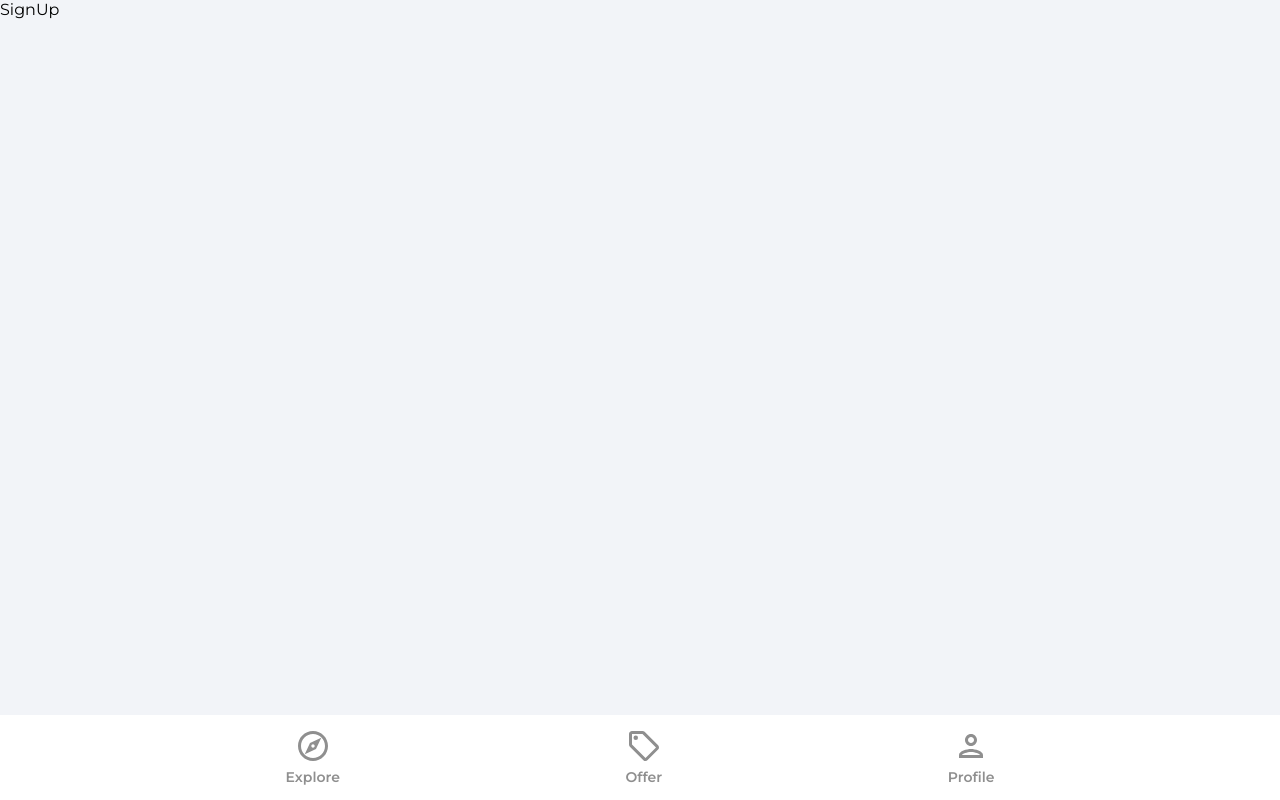
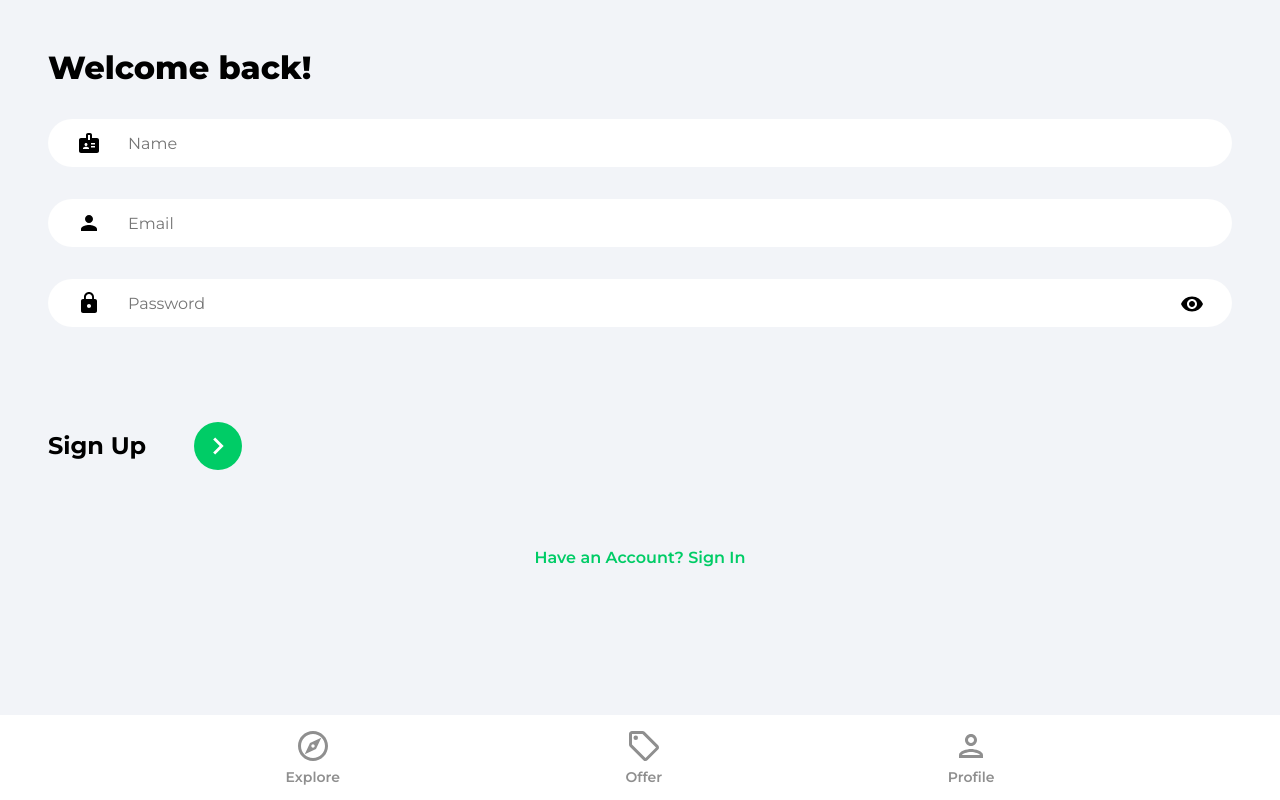
Before and after one commit to kvnwdev/house-marketplace, a React (Create React App) app: page /sign-up in a window 1280 px wide. Built offline with nearby package versions, Linux system fonts and the light colour scheme; no server answers.

Commit message:
Sign up functionality

```diff
--- a/src/pages/SignIn.jsx
+++ b/src/pages/SignIn.jsx
@@ -1,4 +1,81 @@
+import { useState } from 'react';
+import { Link, useNavigate } from 'react-router-dom';
+import { ReactComponent as ArrowRightIcon } from '../assets/svg/keyboardArrowRightIcon.svg';
+import visibilityIcon from '../assets/svg/visibilityIcon.svg';
+
 function SignIn() {
-  return <div>SignIn</div>;
+  const [showPassword, setShowPassword] = useState(false);
+  const [formData, setFormData] = useState({
+    email: '',
+    password: '',
+  });
+  const { email, password } = formData;
+
+  const navigate = useNavigate();
+
+  const onChange = (e) => {
+    setFormData((prevState) => ({
+      ...prevState,
+      [e.target.id]: e.target.value,
+    }));
+  };
+
+  return (
+    <>
+      <div className='pageContainer'>
+        <header>
+          <p className='pageHeader'>Welcome back!</p>
+        </header>
+
+        <main>
+          <form>
+            <input
+              type='text'
+              className='emailInput'
+              placeholder='Email'
+              id='email'
+              value={email}
+              onChange={onChange}
+            />
+
+            <div className='passwordInputDiv'>
+              <input
+                type={showPassword ? 'text' : 'password'}
+                className='passwordInput'
+                placeholder='Password'
+                id='password'
+                value={password}
+                onChange={onChange}
+              />
+
+              <img
+                src={visibilityIcon}
+                alt='show password'
+                className='showPassword'
+                onClick={() => setShowPassword((prevState) => !prevState)}
+              />
+            </div>
+
+            <Link to='/forgot-password' className='forgotPasswordLink'>
+              Forgot Password?
+            </Link>
+
+            <div className='signInBar'>
+              <p className='signInText'>Sign In</p>
+              <button className='signInButton'>
+                <ArrowRightIcon fill='#fff' width='34px' height='34px' />
+              </button>
+            </div>
+          </form>
+
+          {/* Google OAuth */}
+
+          <Link to='/sign-up' className='registerLink'>
+            Make an Account
+          </Link>
+        </main>
+      </div>
+    </>
+  );
 }
 export default SignIn;
--- a/src/pages/SignUp.jsx
+++ b/src/pages/SignUp.jsx
@@ -1,4 +1,122 @@
+import { useState } from 'react';
+import { Link, useNavigate } from 'react-router-dom';
+import {
+  getAuth,
+  createUserWithEmailAndPassword,
+  updateProfile,
+} from 'firebase/auth';
+import { setDoc, doc, serverTimestamp } from 'firebase/firestore';
+import { db } from '../firebase.config';
+import { ReactComponent as ArrowRightIcon } from '../assets/svg/keyboardArrowRightIcon.svg';
+import visibilityIcon from '../assets/svg/visibilityIcon.svg';
+
 function SignUp() {
-  return <div>SignUp</div>;
+  const [showPassword, setShowPassword] = useState(false);
+  const [formData, setFormData] = useState({
+    name: '',
+    email: '',
+    password: '',
+  });
+  const { name, email, password } = formData;
+
+  const navigate = useNavigate();
+
+  const onChange = (e) => {
+    setFormData((prevState) => ({
+      ...prevState,
+      [e.target.id]: e.target.value,
+    }));
+  };
+
+  const onSubmit = async (e) => {
+    e.preventDefault();
+
+    try {
+      const auth = getAuth();
+
+      const userCredential = await createUserWithEmailAndPassword(
+        auth,
+        email,
+        password
+      );
+
+      const user = userCredential.user;
+
+      updateProfile(auth.currentUser, { displayName: name });
+
+      const formDataCopy = { ...formData };
+      delete formDataCopy.password;
+      formDataCopy.timestamp = serverTimestamp();
+
+      await setDoc(doc(db, 'users', user.uid), formDataCopy);
+
+      navigate('/');
+    } catch (error) {
+      console.log(error);
+    }
+  };
+
+  return (
+    <>
+      <div className='pageContainer'>
+        <header>
+          <p className='pageHeader'>Welcome back!</p>
+        </header>
+
+        <main>
+          <form onSubmit={onSubmit}>
+            <input
+              type='text'
+              className='nameInput'
+              placeholder='Name'
+              id='name'
+              value={name}
+              onChange={onChange}
+            />
+
+            <input
+              type='text'
+              className='emailInput'
+              placeholder='Email'
+              id='email'
+              value={email}
+              onChange={onChange}
+            />
+
+            <div className='passwordInputDiv'>
+              <input
+                type={showPassword ? 'text' : 'password'}
+                className='passwordInput'
+                placeholder='Password'
+                id='password'
+                value={password}
+                onChange={onChange}
+              />
+
+              <img
+                src={visibilityIcon}
+                alt='show password'
+                className='showPassword'
+                onClick={() => setShowPassword((prevState) => !prevState)}
+              />
+            </div>
+
+            <div className='signUpBar'>
+              <p className='signUpText'>Sign Up</p>
+              <button className='signUpButton'>
+                <ArrowRightIcon fill='#fff' width='34px' height='34px' />
+              </button>
+            </div>
+          </form>
+
+          {/* Google OAuth */}
+
+          <Link to='/sign-in' className='registerLink'>
+            Have an Account? Sign In
+          </Link>
+        </main>
+      </div>
+    </>
+  );
 }
 export default SignUp;
```
Also changed, not shown: 1 other file (tests, documents, lock files or other folders).
